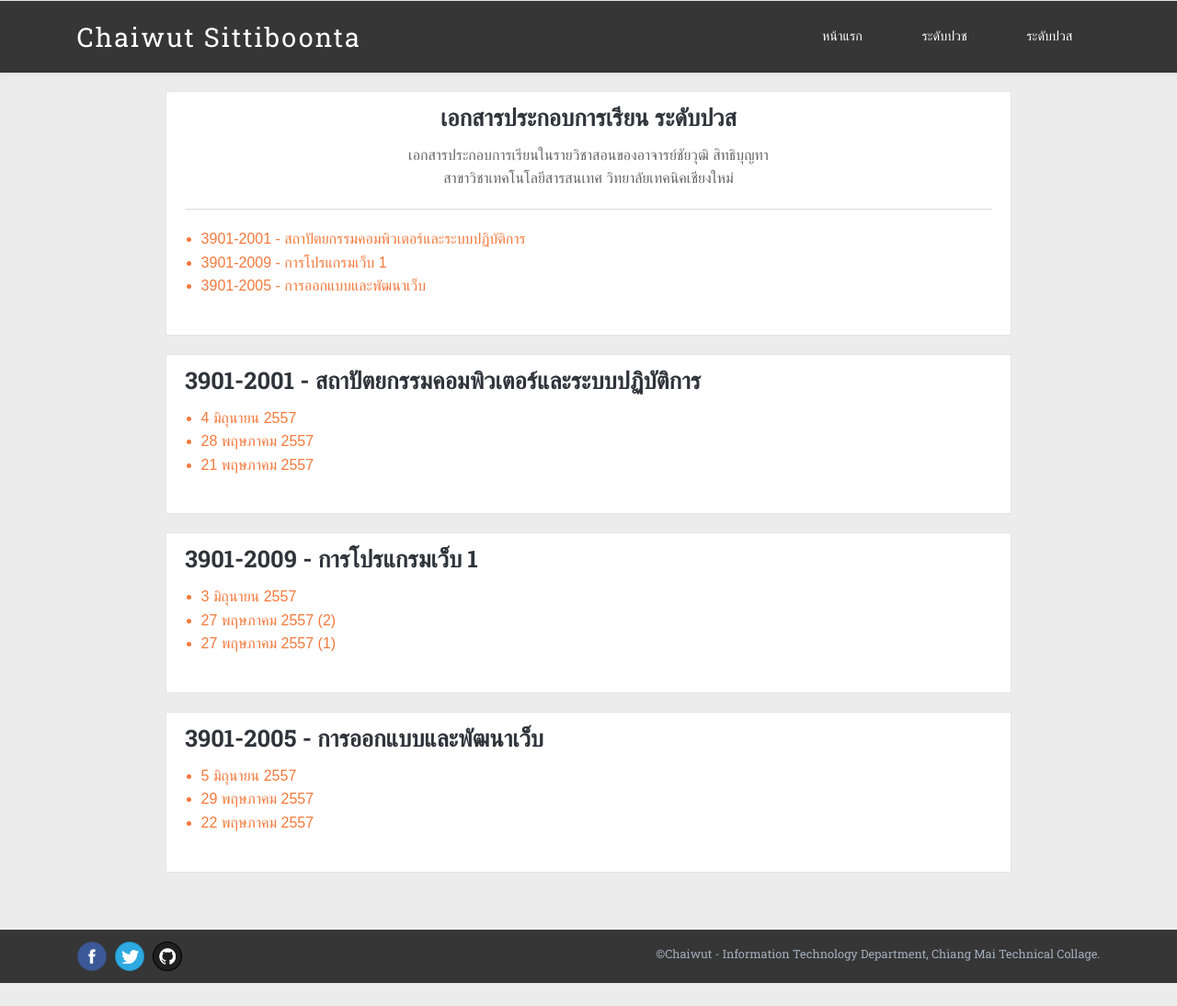
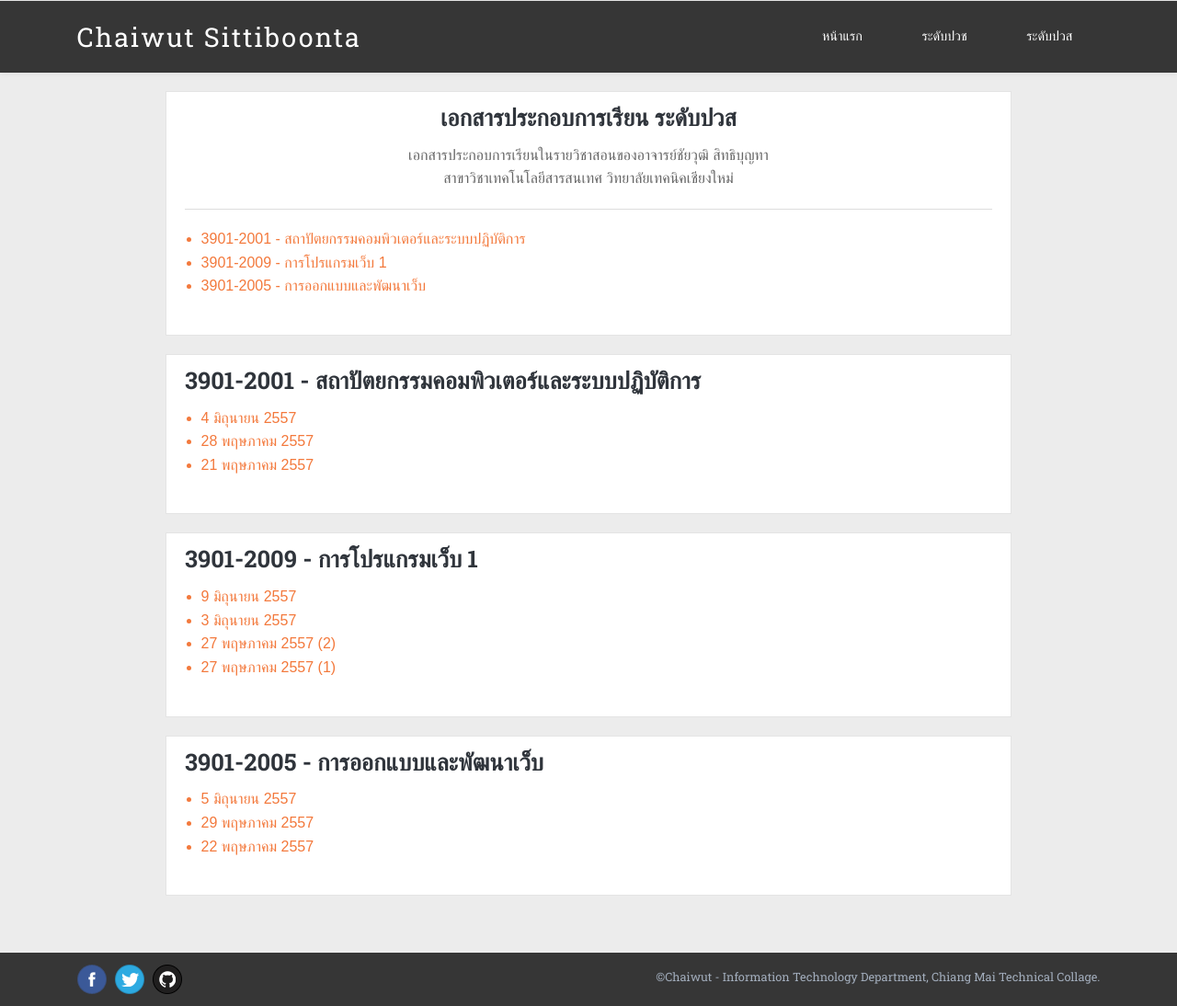
Before and after one commit to ichaiwut/ichaiwut.github.io, a Jekyll site: the page built from slides/high-diploma.html, in a window 1280 px wide. Shown: the whole page at 92% size. Built offline with Jekyll 4.4.1, drawn with Linux system fonts in a browser that asks for light colours; Markdown is read by kramdown in place of the engine named in the settings; before the commit the page ends 1069 px from its top, so only the background shows below that.

Commit message:
Added skide

```diff
--- a/slides/high-diploma.html
+++ b/slides/high-diploma.html
@@ -41,7 +41,8 @@
 			<div class="post-list-container slide-con" id="web-program">
 				<h2>3901-2009 - การโปรแกรมเว็บ 1</h2>
 				<ul>
-					<li><a href="https://www.dropbox.com/s/0qbrv7p2jem27c9/3901-2009_03-06-2014.pdf">3 มิถุนายน 2557</a></li>
+					<li><a href="https://www.dropbox.com/s/3kqip1zpl5brslv/3901-2009_10-06-2014.pdf">9 มิถุนายน 2557</a></li>
+					<li><a href="https://www.dropbox.com/s/0qbrv7p2jem27c90qbrv7p2jem27c9/3901-2009_03-06-2014.pdf">3 มิถุนายน 2557</a></li>
 					<li><a href="https://dl.dropboxusercontent.com/u/17122608/forprint/3901-2009/3901-2009_27-05-2014_2.pdf" target="_blank">27 พฤษภาคม 2557 (2)</a></li>
 					<li><a href="https://dl.dropboxusercontent.com/u/17122608/forprint/3901-2009/3901-2009_27-05-2014_1.pdf" target="_blank">27 พฤษภาคม 2557 (1)</a></li>
 				</ul>
```
